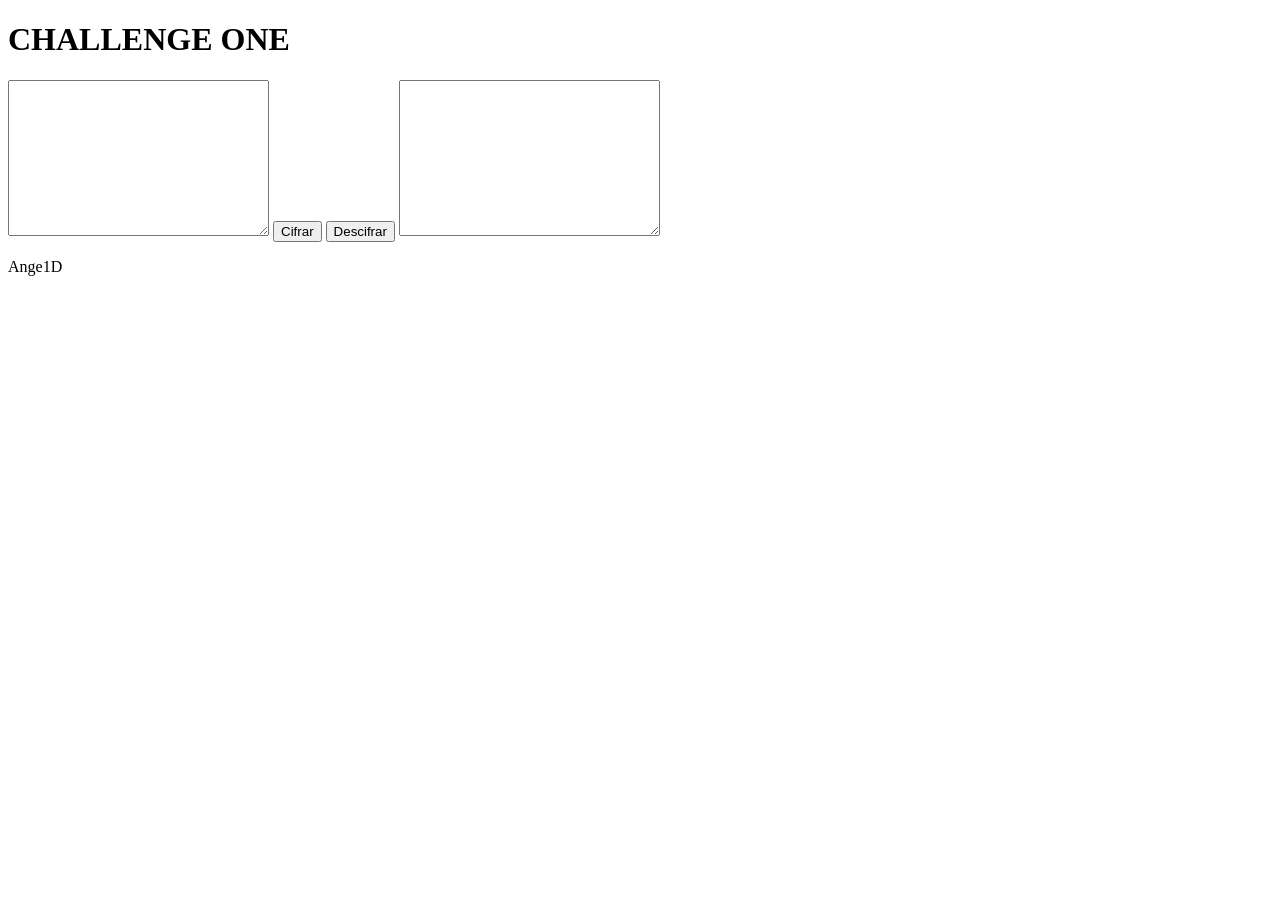
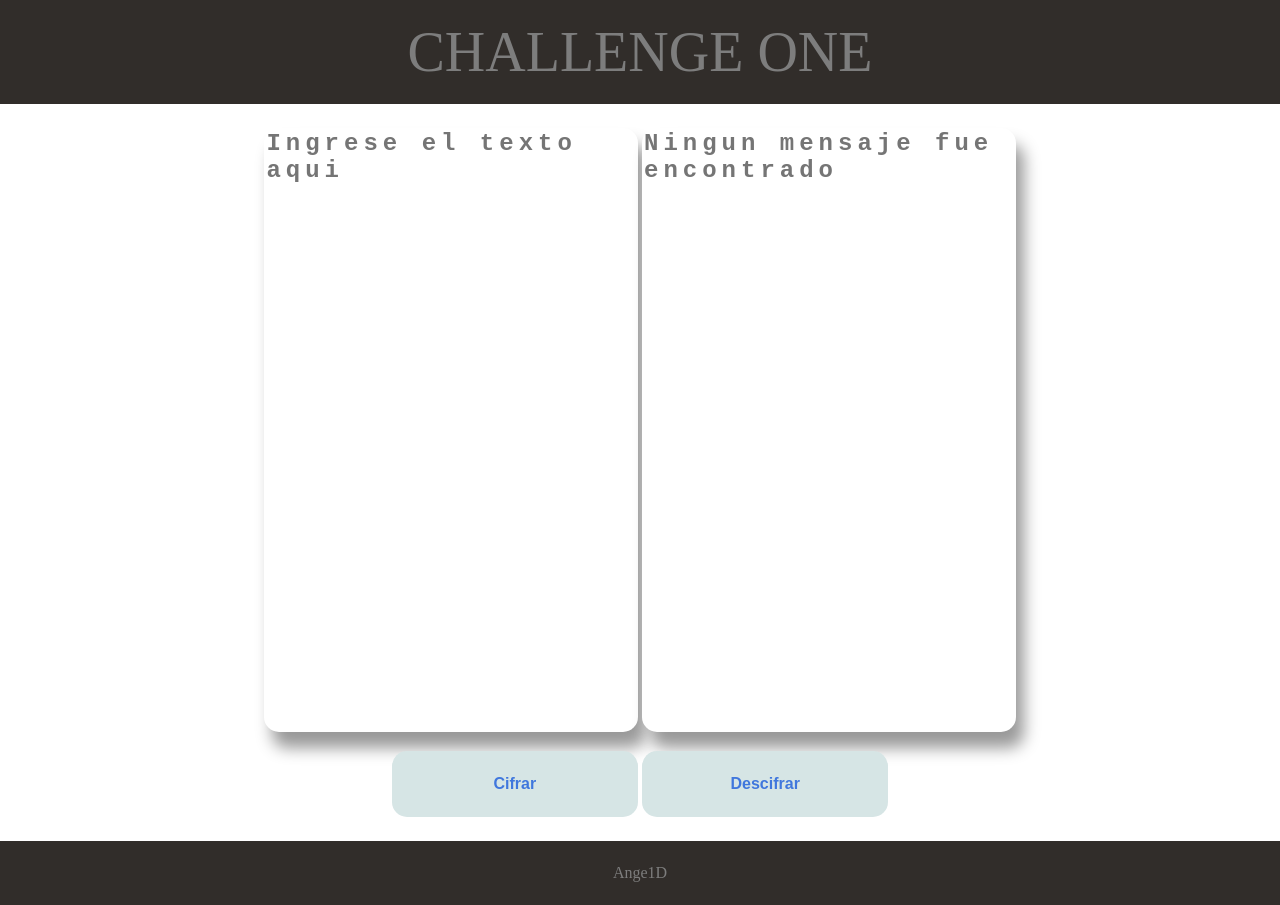
Before and after one commit to Ange1D/Challenge-ONE-Alura, a plain HTML site: page index.html in a window 1280 px wide. Before the commit the page ends 800 px from the top, so only its background shows below. Drawn offline with Linux system fonts and the light colour scheme.

Commit message:
add style

```diff
--- a/index.html
+++ b/index.html
@@ -4,6 +4,8 @@
     <meta charset="UTF-8">
     <meta http-equiv="X-UA-Compatible" content="IE=edge">
     <meta name="viewport" content="width=device-width, initial-scale=1.0">
+    <link rel="stylesheet" href="reset.css">
+    <link rel="stylesheet" href="style.css">
     <title>CHALLENGE ONE</title>
 </head>
 <body>
@@ -13,10 +15,13 @@
     </header>
 
     <main>
-        <textarea name="message-input" id="message-input" cols="30" rows="10"></textarea>
+        <textarea placeholder="Ingrese el texto aqui" name="message-input" id="message-input" ></textarea>
+        <textarea placeholder="Ningun mensaje fue encontrado" name="message-output" id="message-output"></textarea>
+        <br>
+        <br>
         <button>Cifrar</button>
         <button>Descifrar</button>
-        <textarea name="message-output" id="message-output" cols="30" rows="10"></textarea>
+
     </main>
 
     <footer><p>Ange1D</p></footer>
--- /dev/null
+++ b/reset.css
@@ -0,0 +1,48 @@
+/* http://meyerweb.com/eric/tools/css/reset/
+   v2.0 | 20110126
+   License: none (public domain)
+*/
+
+html, body, div, span, applet, object, iframe,
+h1, h2, h3, h4, h5, h6, p, blockquote, pre,
+a, abbr, acronym, address, big, cite, code,
+del, dfn, em, img, ins, kbd, q, s, samp,
+small, strike, strong, sub, sup, tt, var,
+b, u, i, center,
+dl, dt, dd, ol, ul, li,
+fieldset, form, label, legend,
+table, caption, tbody, tfoot, thead, tr, th, td,
+article, aside, canvas, details, embed,
+figure, figcaption, footer, header, hgroup,
+menu, nav, output, ruby, section, summary,
+time, mark, audio, video {
+	margin: 0;
+	padding: 0;
+	border: 0;
+	font-size: 100%;
+	font: inherit;
+	vertical-align: baseline;
+}
+/* HTML5 display-role reset for older browsers */
+article, aside, details, figcaption, figure,
+footer, header, hgroup, menu, nav, section {
+	display: block;
+}
+body {
+	line-height: 1;
+}
+ol, ul {
+	list-style: none;
+}
+blockquote, q {
+	quotes: none;
+}
+blockquote:before, blockquote:after,
+q:before, q:after {
+	content: '';
+	content: none;
+}
+table {
+	border-collapse: collapse;
+	border-spacing: 0;
+}
--- /dev/null
+++ b/style.css
@@ -0,0 +1,56 @@
+header {
+    background-color: #312d2a;
+    padding: 24px 0;
+    text-align: center;
+    color: #7d7d7d;
+    font-size: 56px;
+}
+
+main{
+    padding: 24px 24px;
+    text-align: center;
+}
+
+footer {
+    background-color: #312d2a;
+    padding: 24px 0;
+    text-align: center;
+    color: #7d7d7d;
+}
+
+textarea {
+    width: 30%;
+    height: 600px;
+    resize: none;
+    font-size: 18pt;
+    font-weight: bold;
+    letter-spacing: 5px;
+    border: none;
+    border-radius: 15px;
+    box-shadow: 8px 16px 16px #999;
+}
+
+textarea:focus{
+    background: black;
+    color: #1FE26A;
+    outline: none;
+}
+
+button{
+    width: 20%;
+    padding: 24px 0;
+    font-size: 16px;
+    font-weight: bold;
+    color:#4077dd;
+    background: #D6E5E5;
+    border:none;
+    border-radius: 15px;
+    transition: 1s all;
+    cursor:pointer;
+}
+
+button:hover {
+    background: #4077dd;
+    color:#D6E5E5;
+    transform: scale(1.02);
+}
```
